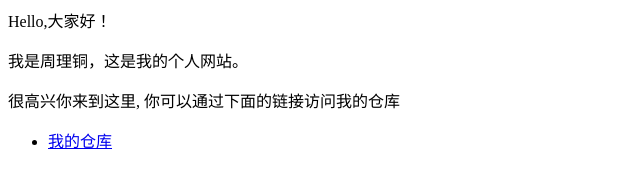
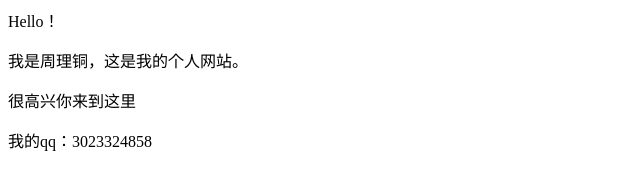
Before and after one commit to zhou-litong/zhou-litong.github.io, a plain HTML site: page index.html in a window 1280 px wide. Shown: the whole page, without its empty margins (0-640 px from the left). Drawn offline with Linux system fonts and the light colour scheme.

Commit message:
Update index.html

```diff
--- a/index.html
+++ b/index.html
@@ -1,7 +1,4 @@
-<p>Hello,大家好！</p>
+<p>Hello！</p>
 <p>我是周理铜，这是我的个人网站。 </p>
-<p>很高兴你来到这里, 你可以通过下面的链接访问我的仓库</p>
-
-<ul>
-  <li> <a href="https://zhou-litong.github.io">我的仓库</a> </li>
-</ul>
+<p>很高兴你来到这里</p>
+我的qq：3023324858
```
